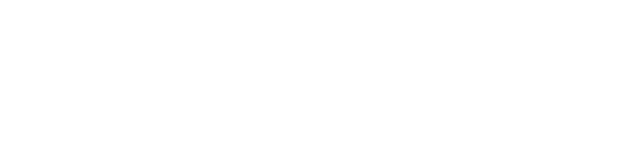
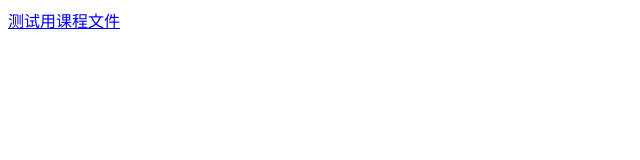
Before and after one commit to BailPlus/bssenglish.pages, a plain HTML site: page lessons/index.html in a window 1280 px wide. Shown: the whole page, without its empty margins (0-640 px from the left). Drawn offline with Linux system fonts and the light colour scheme.

Commit message:
+lessons/index.html 提供了测试课程的下载 +lessons/test.blf 添加了测试课程

```diff
--- a/lessons/index.html
+++ b/lessons/index.html
@@ -6,5 +6,6 @@
 		<link rel="icon" href="/bssenglish.pages/favicon.ico">
 	</head>
 	<body>
+		<a download="test.blf" href="test.blf">测试用课程文件</a>
 	</body>
 </html>
```
Also changed, not shown: 1 other file.
